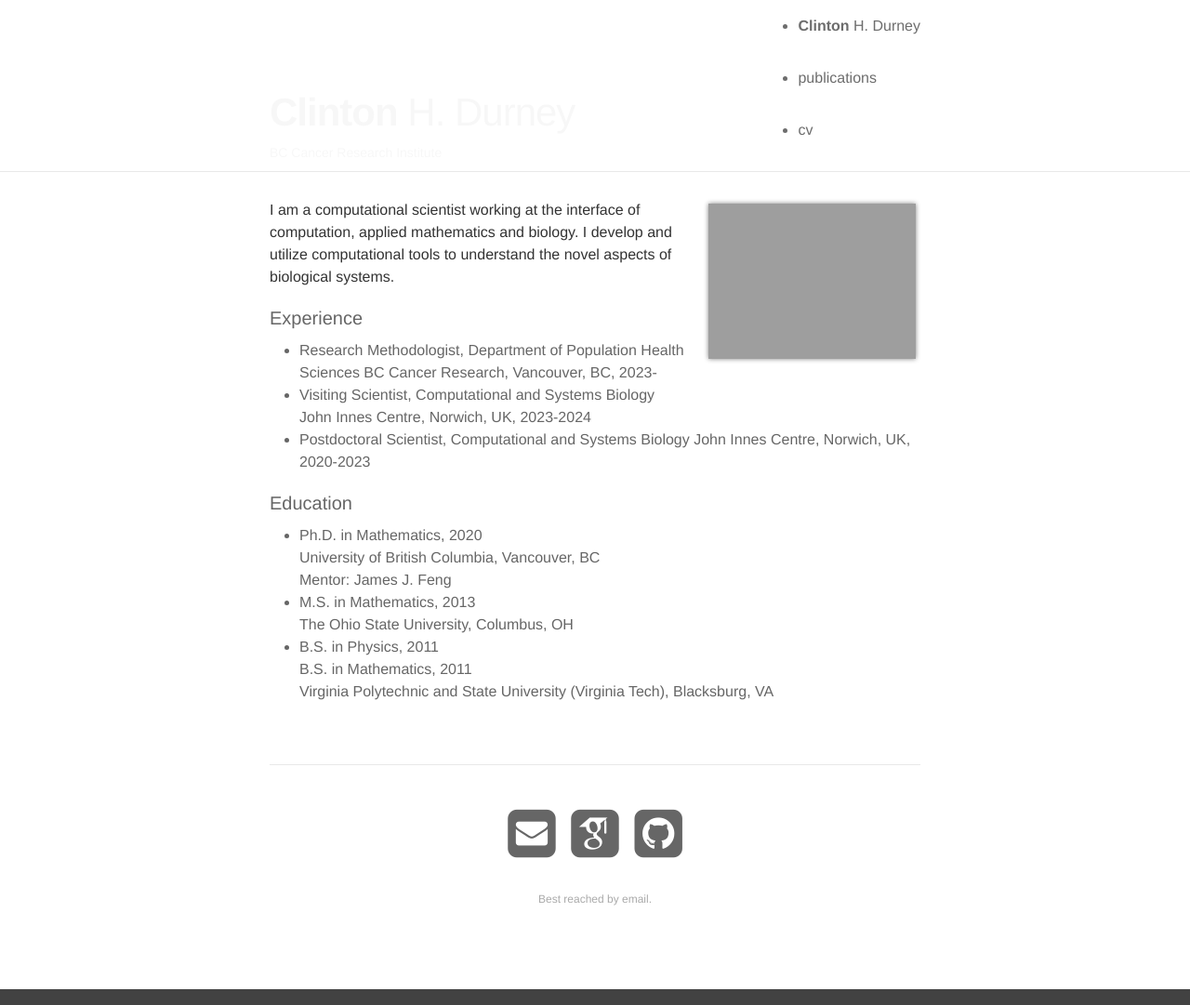
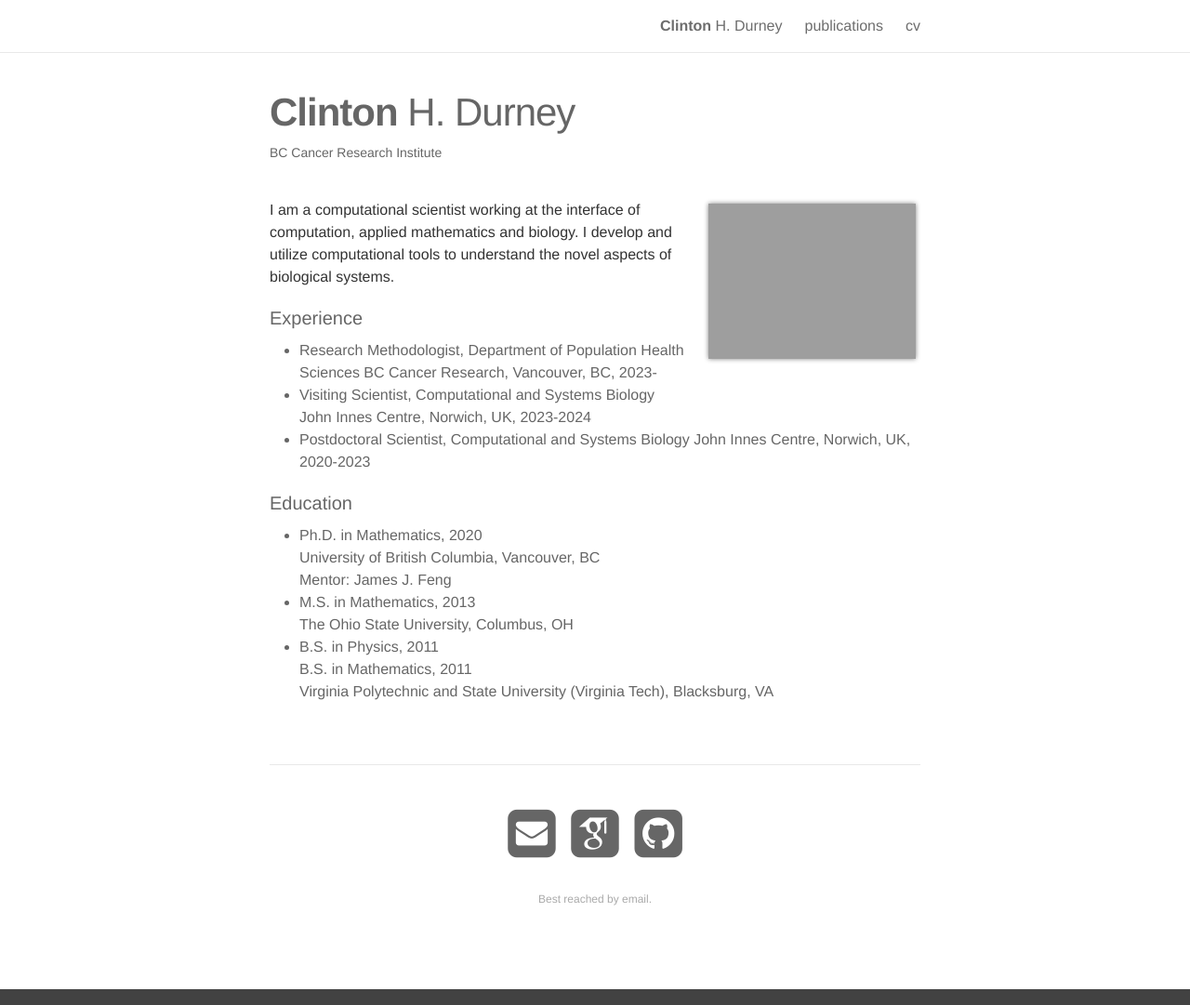
Before and after one commit to clintondurney/clintondurney.github.io, a Jekyll site: the page built from _pages/about.md, in a window 1280 px wide and 1081 px high. Shown: the whole window at 93% size. Built offline with Jekyll 4.4.1, drawn with Linux system fonts in a browser that asks for light colours; nearby versions of some CDN libraries; some web fonts are replaced.

Commit message:
fixing nav bar

```diff
--- a/assets/css/main.scss
+++ b/assets/css/main.scss
@@ -32,3 +32,15 @@
 @import 'social-icons';
 @import 'tables';
 @import 'typography';
+
+.nav-list {
+  list-style: none;
+  display: flex;
+  gap: 1.5rem;
+  padding-left: 0;
+  margin: 0;
+}
+
+.nav-item {
+  display: inline;
+}
```
